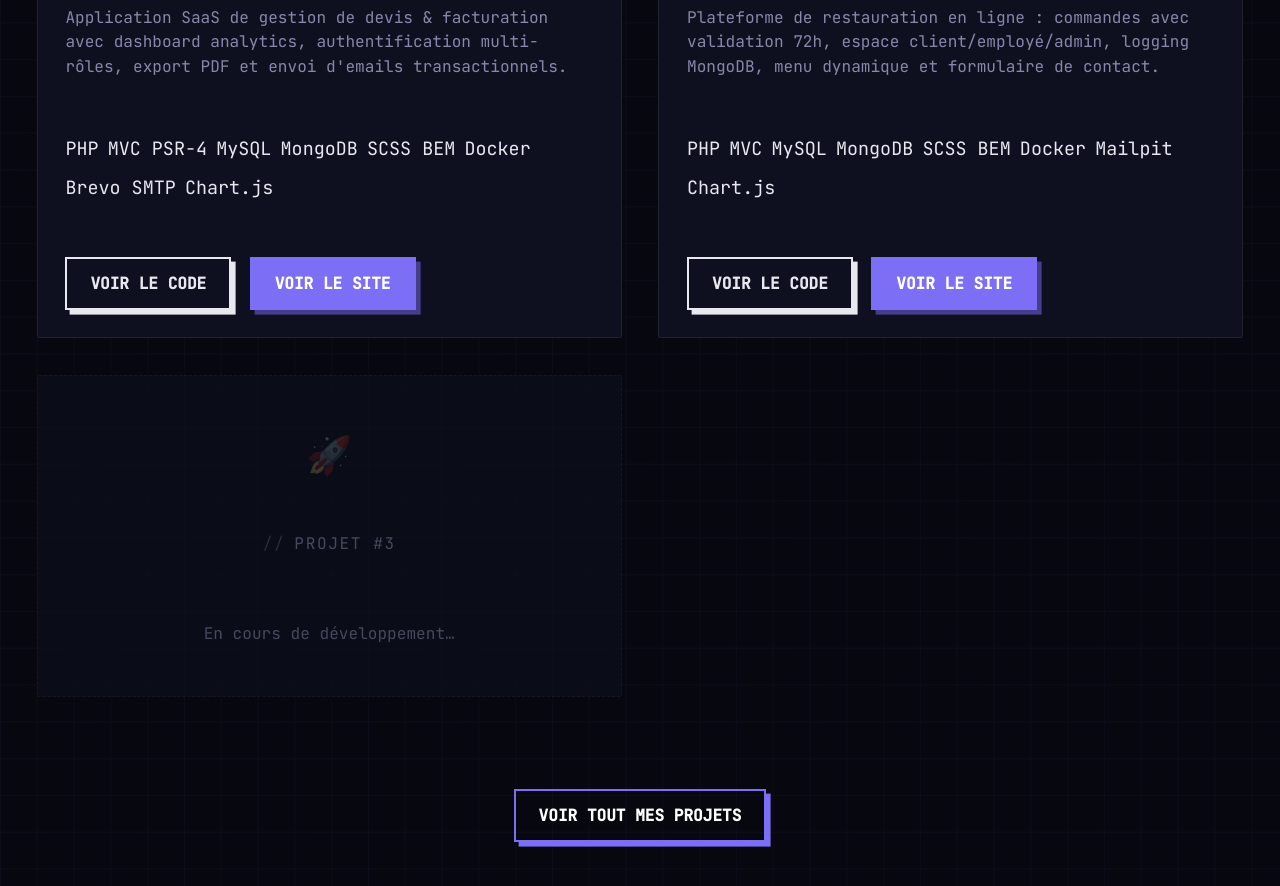
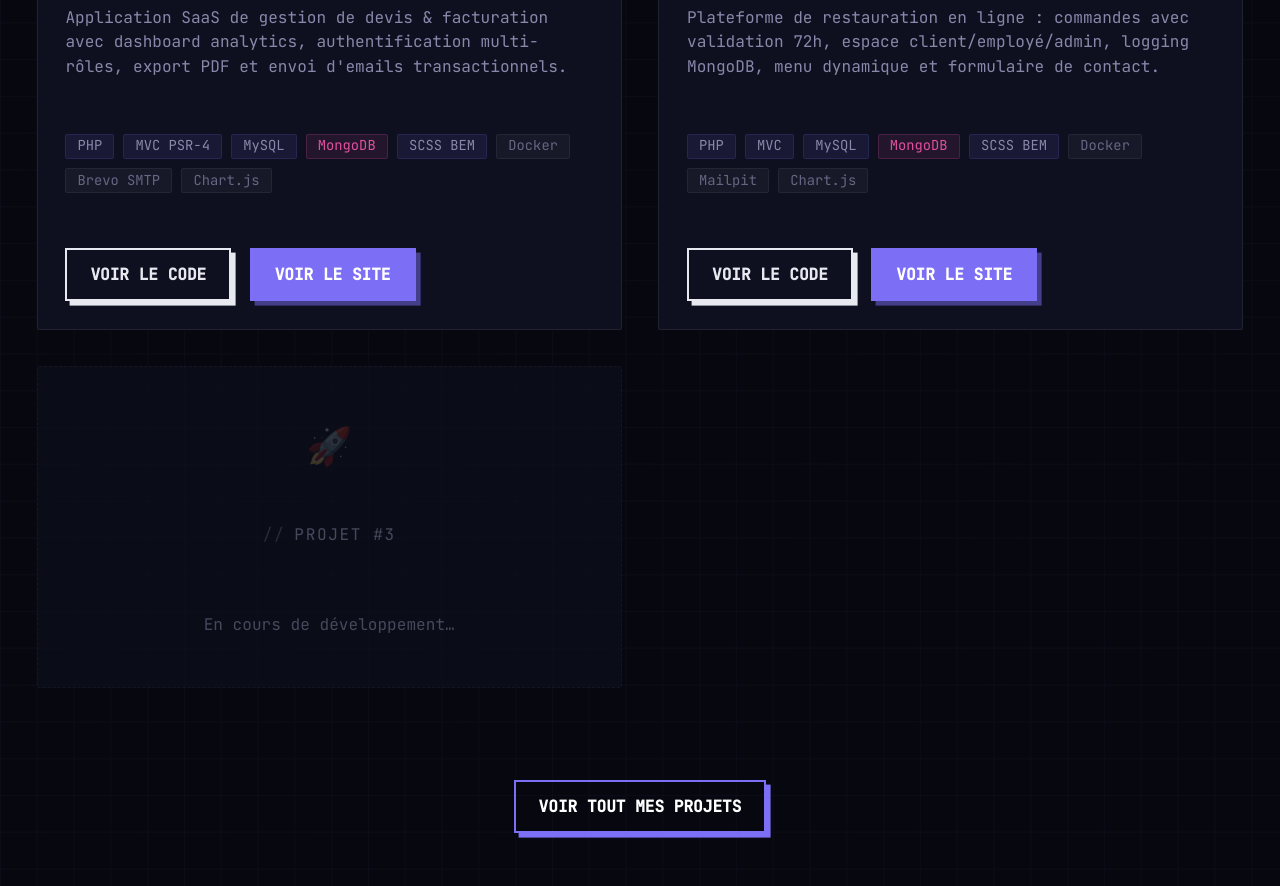
Before and after one commit to Piqzaa/Alex-portfolio, a website built with Vite: page index.html in a window 1280 px wide. Shown: the part 1560-2446 px from the top of the page. Built offline with nearby package versions, Linux system fonts and the light colour scheme; animation ran at ten frames a second.

Commit message:
feat(badge): ajout du composant badge avec variantes accent et muted

```diff
--- /dev/null
+++ b/src/scss/_components/_badge.scss
@@ -0,0 +1,25 @@
+@use "../variables" as *;
+
+.badge {
+  display: inline-block;
+  font-family: $font-mono;
+  font-size: $fs-xs;
+  padding: 0.25rem 0.6rem;
+  border-radius: $radius-sm;
+  background: rgba($color-primary, 0.1);
+  color: $color-text-muted;
+  border: 1px solid rgba($color-primary, 0.15);
+  line-height: 1;
+}
+
+.badge--accent {
+  background: rgba($color-accent, 0.1);
+  color: $color-accent;
+  border-color: rgba($color-accent, 0.2);
+}
+
+.badge--muted {
+  background: rgba(255, 255, 255, 0.04);
+  color: rgba($color-text-muted, 0.7);
+  border-color: rgba(255, 255, 255, 0.06);
+}
--- a/src/scss/main.scss
+++ b/src/scss/main.scss
@@ -4,6 +4,7 @@
 // --- Components ---
 @use "_components/nav" as *;
 @use "_components/btn" as *;
+@use "_components/badge" as *;
 @use "_components/card" as *;
 
 // --- Sections ---
```
